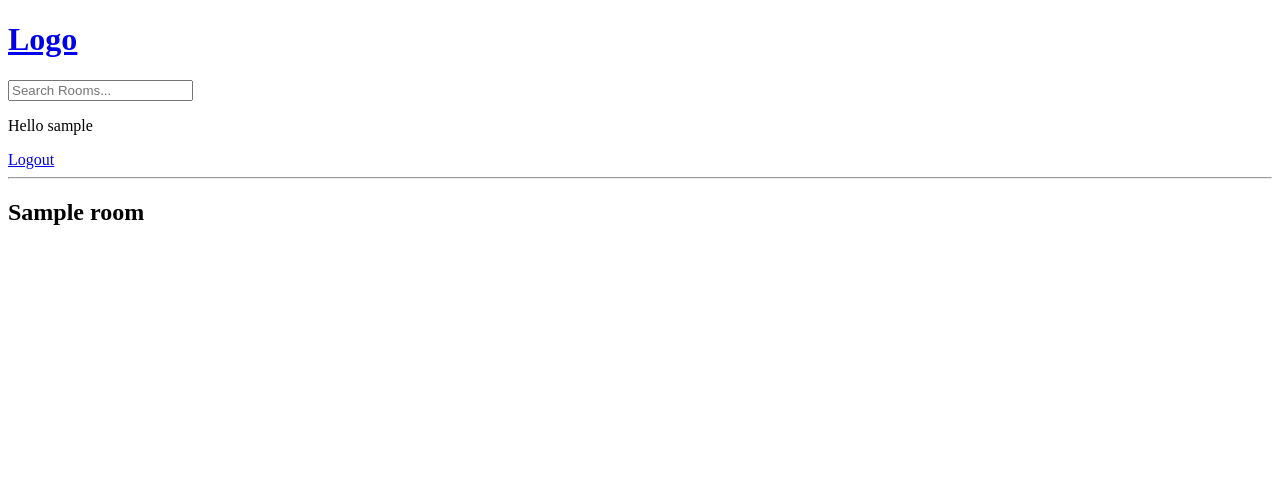
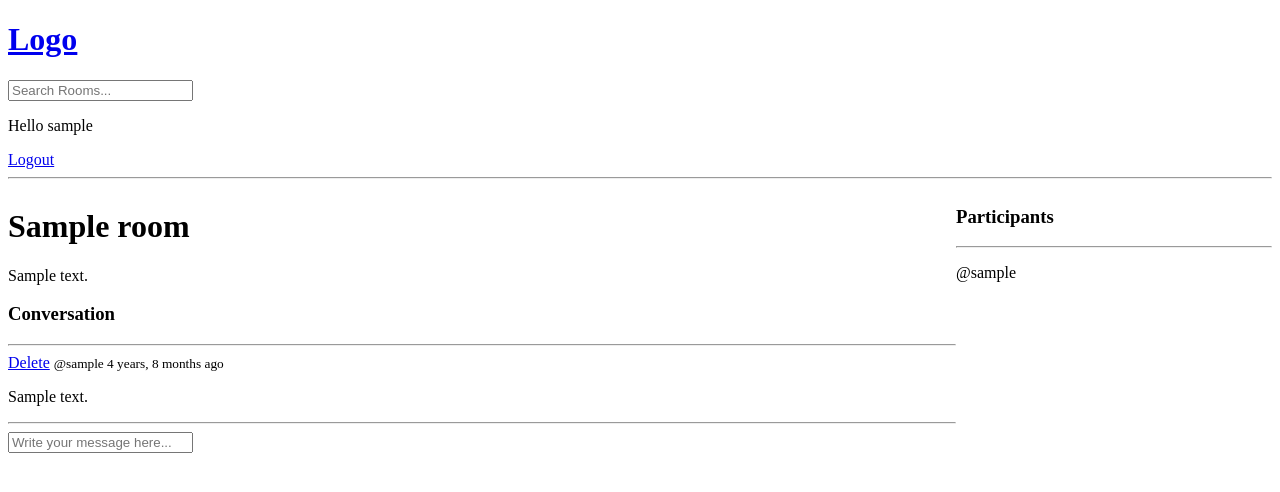
Before and after one commit to gokul-elumalai/discordLikeApp, a Django app: page /room/1 in a window 1280 px wide. Shown: the top 492 px of the page. Run offline with Django 5.2, Linux system fonts and the light colour scheme; a user stored in the database is signed in; tables that the repository leaves empty hold one stand-in row (values such as "Sample post").

Commit message:
Add CRUD operations for room chat messages

```diff
--- a/base/models.py
+++ b/base/models.py
@@ -16,7 +16,7 @@ class Room(models.Model):
     topic = models.ForeignKey(Topic, on_delete=models.SET_NULL, null=True)
     name = models.CharField(max_length=200)
     description = models.TextField(null=True, blank=True)
-    # participants =
+    participants = models.ManyToManyField(User, related_name='participants', blank=True)
     updated = models.DateTimeField(auto_now=True)
     created = models.DateTimeField(auto_now_add=True)
 
--- a/base/templates/base/delete.html
+++ b/base/templates/base/delete.html
@@ -5,7 +5,7 @@
     <form method="POST" action="">
         {% csrf_token %}
 
-        <p>Are you sure you want to delete {{ obj }}?</p>
+        <p>Are you sure you want to delete "{{ obj }}"?</p>
 
         <a href="{{ request.META.HTTP_REFERER }}">Go Back</a>
         <input type="submit" value="Confirm"/>
--- a/base/templates/base/room.html
+++ b/base/templates/base/room.html
@@ -2,6 +2,59 @@
 
 {%  block content %}
 
-<h2>{{ room.name }}</h2>
+<style>
+    .room-container {
+        display: grid;
+        grid-template-columns: 3fr 1fr;
+    }
+</style>
+
+<div class="room-container">
+
+    <div>
+        <h1>{{ room.name }}</h1>
+        <p>{{ room.description }}</p>
+
+        <div class="comment-wrapper">
+            <h3>Conversation</h3>
+            <hr>
+
+            {% for message in room_messages %}
+            <div>
+                {% if request.user == message.user %}
+                <a href="{% url 'delete-message' message.id %}">Delete</a>
+                {% endif %}
+                <small>@{{ message.user }} {{ message.created|timesince }} ago</small>
+                <p>{{ message.body }}</p>
+                <hr>
+            </div>
+            {% endfor %}
+        </div>
+
+        {% if request.user.is_authenticated %}
+        <div class="comment-form">
+            <form method="POST" action="">
+                {% csrf_token %}
+                <input type="text" name="body" placeholder="Write your message here..." />
+            </form>
+        </div>
+        {% endif %}
+    </div>
+
+    <div>
+        <h3>Participants</h3>
+        <hr>
+
+        {% for user in participants %}
+
+            <div>
+                <p>@{{ user.username }}</p>
+            </div>
+
+        {% endfor %}
+
+    </div>
+
+</div>
 
 {% endblock %}
--- a/base/urls.py
+++ b/base/urls.py
@@ -13,4 +13,5 @@ urlpatterns = [
     path('create-room/', views.create_room, name='create-room'),
     path('update-room/<str:pk>', views.update_room, name='update-room'),
     path('delete-room/<str:pk>', views.delete_room, name='delete-room'),
+    path('delete-message/<str:pk>', views.delete_message, name='delete-message'),
 ]
--- a/base/views.py
+++ b/base/views.py
@@ -6,7 +6,7 @@ from django.contrib.auth.models import User
 from django.db.models import Q
 from django.http import HttpResponse
 from django.shortcuts import render, redirect
-from .models import Room, Topic
+from .models import Room, Topic, Message
 from .forms import RoomForm
 
 # rooms = [
@@ -88,8 +88,20 @@ def home(request):
 def room(request, pk):
 
     room = Room.objects.get(id=pk)
+    room_messages = room.message_set.all().order_by('-created')
+    participants = room.participants.all()
 
-    context = {'room': room}
+    if request.method == 'POST':
+        message = Message.objects.create(
+            user=request.user,
+            room=room,
+            body=request.POST.get('body'),
+        )
+        room.participants.add(request.user)
+
+        return redirect('room', pk=room.id)
+
+    context = {'room': room, 'room_messages': room_messages, 'participants': participants}
 
     return render(request, 'base/room.html', context)
 
@@ -138,3 +150,17 @@ def delete_room(request, pk):
         return redirect('home')
 
     return render(request, 'base/delete.html', {'obj': room})
+
+
+@login_required(login_url='login')
+def delete_message(request, pk):
+    message = Message.objects.get(id=pk)
+
+    if request.user != message.user:
+        return HttpResponse("You are not allowed here!!")
+
+    if request.method == 'POST':
+        message.delete()
+        return redirect('home')
+
+    return render(request, 'base/delete.html', {'obj': message})
```
